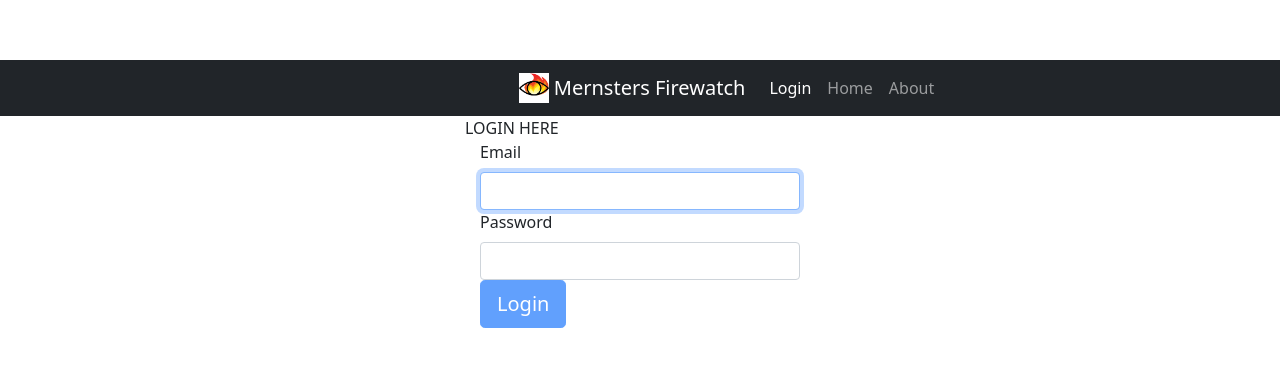
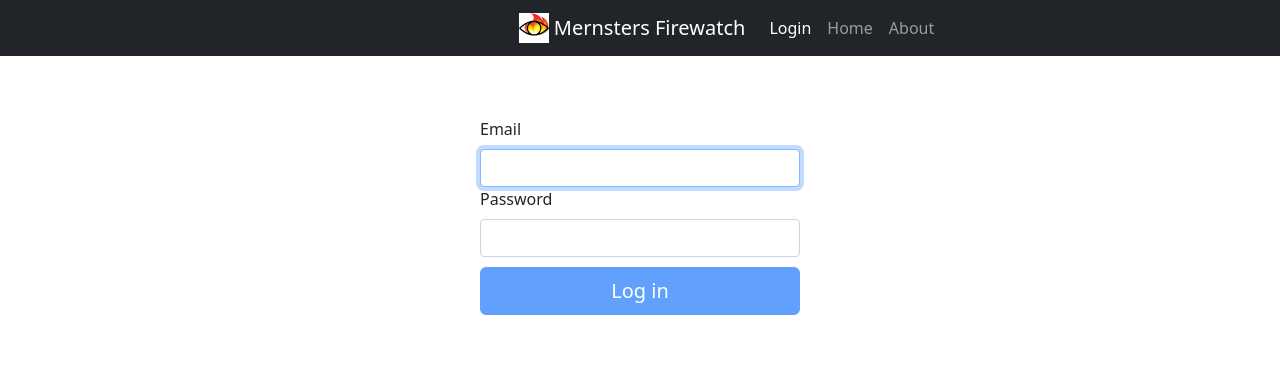
Before and after one commit to MonikaSzucs/MERNsters, a React (Create React App) app in the folder mernsters/: page / in a window 1280 px wide. Shown: the top 366 px of the page. Built offline with nearby package versions, Linux system fonts and the light colour scheme.

Commit message:
Fix styling for login page

```diff
--- a/mernsters/src/Pages/Login.css
+++ b/mernsters/src/Pages/Login.css
@@ -7,4 +7,12 @@
       margin: 0 auto;
       max-width: 320px;
     }
+
+    .Login button {
+      position: relative;
+      float: left;
+      width: 100%;
+      margin-top: 10px;
+      border-radius: 6px
   }
+}
--- a/mernsters/src/Pages/Login.js
+++ b/mernsters/src/Pages/Login.js
@@ -19,23 +19,20 @@ export default function Login() {
     }
 
     return (
+      <div>
+        <NavBar />
+
         <div className="Login">
-        <div>
-            <NavBar/>
         <Container>
           <Row>
             <Col sm={4}>
-
             </Col>
             <Col sm={4}>
-                LOGIN HERE
             </Col>
             <Col sm={4}>
-
             </Col>
           </Row>
         </Container>
-        </div>
 
         <Form onSubmit={handleSubmit}>
           <Form.Group size="lg" controlId="email">
@@ -44,22 +41,20 @@ export default function Login() {
               autoFocus
               type="email"
               value={email}
-              onChange={(e) => setEmail(e.target.value)}
-            />
+              onChange={(e) => setEmail(e.target.value)} />
           </Form.Group>
           <Form.Group size="lg" controlId="password">
             <Form.Label>Password</Form.Label>
             <Form.Control
               type="password"
               value={password}
-              onChange={(e) => setPassword(e.target.value)}
-            />
+              onChange={(e) => setPassword(e.target.value)} />
           </Form.Group>
           <Button block size="lg" type="submit" disabled={!validateForm()}>
-            Login
+            Log in
           </Button>
         </Form>
         </div>
+      </div>
     )
 }
-// Login
```
Lines whose indentation alone changed are shown as unchanged.
